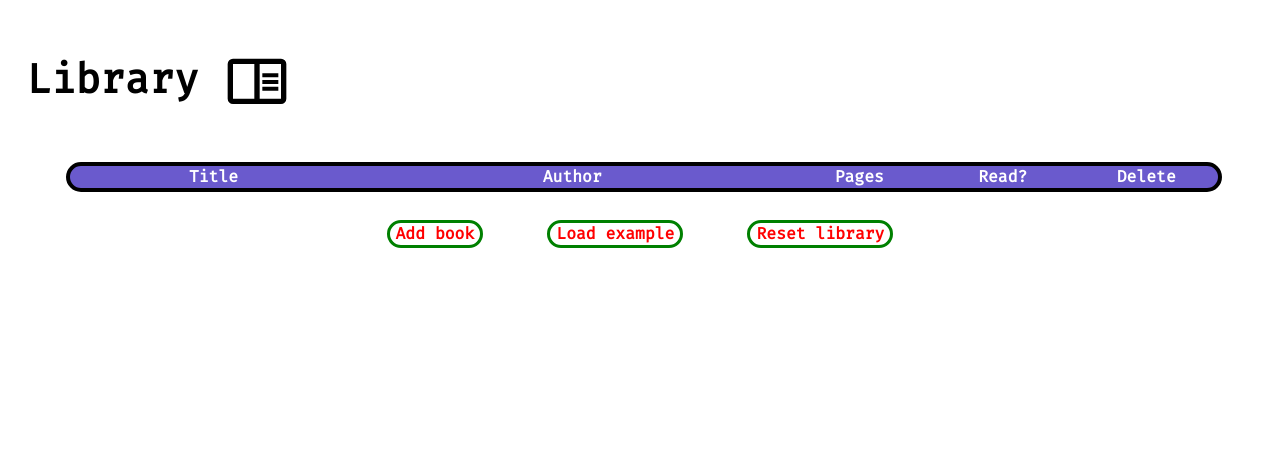
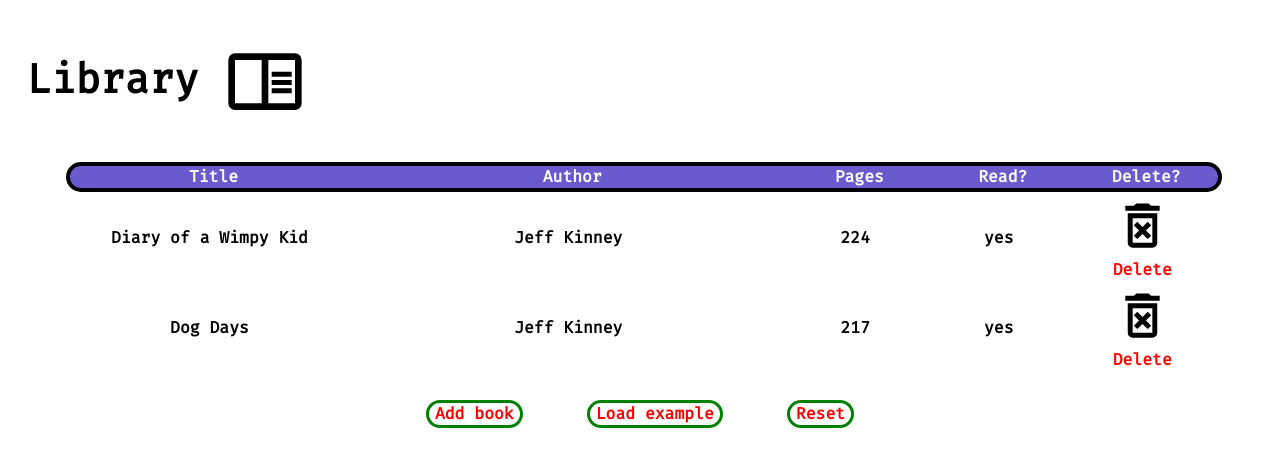
Before and after one commit to ayewhosthat/Library, a plain HTML site: page index.html in a window 1280 px wide. Both pictures are taken after a click on the button "Load example". Drawn offline with Linux system fonts and the light colour scheme.

Commit message:
Add sample library to table upon clicking the 'load' sample button

```diff
--- a/index.html
+++ b/index.html
@@ -24,16 +24,17 @@
                     <th>Author</th>
                     <th>Pages</th>
                     <th>Read?</th>
-                    <th>Delete</th>
+                    <th>Delete?</th>
                 </tr>
             </thead>
-            <tbody></tbody>
+            <tbody>
+            </tbody>
         </table>
     </div>
     <div class="button-div">
-        <button>Add book</button>
-        <button>Load example</button>
-        <button>Reset library</button>
+        <button class="add-book">Add book</button>
+        <button class="load">Load example</button>
+        <button class="reset">Reset</button>
     </div>
 </body>
 </html>
--- a/library.js
+++ b/library.js
@@ -10,13 +10,36 @@ function Book(title, author, num_pages, read_book) {
     }
 }
 
+const addBookToLibrary = (book, library) => {
+    library.push(book);
+};
+
+const addBookToTable = (book) => {
+    const table = document.querySelector('table');
+    const title = book['title'];
+    const author = book['author'];
+    const pages = book['num_pages'];
+    const read = book['read'];
+
+    const template = `
+        <tr>
+            <td>${title}</td>
+            <td>${author}</td>
+            <td>${pages}</td>
+            <td>${read}</td>
+            <th><button class="delete"><img src="assets/delete-forever-outline.svg">Delete</button></th>
+        </tr>
+    `;
+    table.innerHTML += template;
+}
+
 const myLibrary = [];
 const sampleLibrary = [];
+let hasLoadedSample = false;
 const diaryOfAWimpyKid = new Book('Diary of a Wimpy Kid', 'Jeff Kinney', 224, "yes");
 const dogDays = new Book('Dog Days', 'Jeff Kinney', 217, "yes");
-
-addBookToLibrary(diaryOfAWimpyKid);
-addBookToLibrary(dogDays);
+addBookToLibrary(diaryOfAWimpyKid, sampleLibrary);
+addBookToLibrary(dogDays, sampleLibrary);
 
 // add event listener to buttons that changes their colour when they are hovered over
 // also add event listener for each button when clicked (separate functions)
@@ -31,12 +54,20 @@ for (let i = 0; i < buttons.length; i++) {
     });
 }
 
-// add book button
-const addBook = document.querySelector('.add-book');
-addBook.addEventListener('click', () => {
-    const modal = document.createElement('dialog');
+// load sample library
+const loadSample = document.querySelector('.load');
+loadSample.addEventListener('click', () => {
+    if (!hasLoadedSample) {
+        for (let i = 0; i < sampleLibrary.length; i++) {
+        const book = sampleLibrary[i];
+        addBookToTable(book);
+        };
+        hasLoadedSample = true;
+    }
 });
 
-const addBookToLibrary = (book, library) => {
-    library.push(book);
-};
+// // add book button
+// const addBook = document.querySelector('.add-book');
+// addBook.addEventListener('click', () => {
+//     const modal = document.createElement('dialog');
+// });
--- a/style.css
+++ b/style.css
@@ -12,11 +12,13 @@ body {
     margin: 0;
     font-family: fira-code;
     width: 100%;
+    font-weight: bold;
 }
 
 .greeting {
     display: flex;
-    height: 20%;
+    height: max(100px,20%);
+    position: relative;
 }
 
 .greeting > div {
@@ -38,18 +40,19 @@ body {
 }
 
 .greeting > div > img {
-    height: 40%;
-    max-height: 100%;
+    height: clamp(75px,10%,100%);
+    position: fixed;
 }
 
 .greeting > div > p {
     font-size: 2.5rem;
-    font-weight: bold;
+    min-height: fit-content;
 }
 
 .content {
     display: flex;
     justify-content: center;
+    min-height: fit-content;
 }
 
 table {
@@ -60,6 +63,15 @@ tr {
     width: 100%;
     display: grid;
     grid-template-columns: 2fr 3fr 1fr 1fr 1fr;
+}
+
+th, td {
+    align-self: center;
+    justify-self: center;
+}
+
+th > img {
+    height: 2rem;
 }
 
 /* can't explicitly style thead, but can style tr and give it a class name */
@@ -90,6 +102,10 @@ button {
     border-radius: 16px;
 }
 
+.delete {
+    border: none;
+}
+
 button:hover {
     border: 5px solid black;
 }
```
